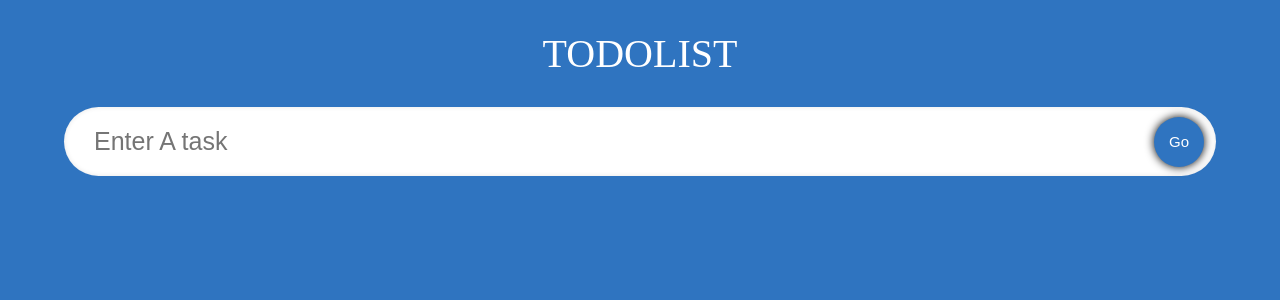
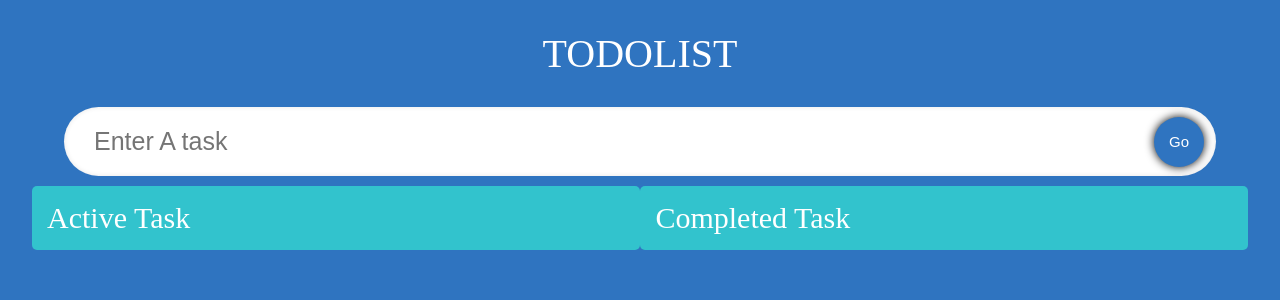
Before and after one commit to SaymanRabbi/todo_typescript, a React (Create React App) app: page / in a window 1280 px wide. Shown: the top 300 px of the page. Built offline with nearby package versions, Linux system fonts and the light colour scheme; a web font is replaced by a local one.

Commit message:
changes some style

```diff
--- a/src/Components/SingelTodo.css
+++ b/src/Components/SingelTodo.css
@@ -1,6 +1,5 @@
 .singel_todo_form {
   display: flex;
-  width: 29.5%;
   border-radius: 5px;
   padding: 20px;
   margin-top: 15px;
--- a/src/Components/Todolist.css
+++ b/src/Components/Todolist.css
@@ -1,6 +1,19 @@
 .todos {
   display: flex;
-  justify-content: space-evenly;
-  width: 90%;
-  flex-wrap: wrap;
+  width: 47.5%;
+  flex-direction: column;
+  padding: 15px;
+  border-radius: 5px;
+  background-color: rgb(50, 195, 205);
 }
+.Container {
+  display: flex;
+  width: 95%;
+  margin-top: 10px;
+  justify-content: space-between;
+  align-items: flex-start;
+}
+.todos_heading {
+  font-size: 30px;
+  color: white;
+}
--- a/src/Components/Todolist.tsx
+++ b/src/Components/Todolist.tsx
@@ -7,7 +7,10 @@ interface Props {
 }
 const Todolist: React.FC<Props> = ({ todos, setTodos }: Props) => {
   return (
-    <div className="todos">
+    <div className="Container">
+      <div className="todos todosactive_task">
+        <span className="todos_heading">Active Task</span>
+
         {todos.map((todo) => (
           <SingelTodo
             todo={todo}
@@ -17,6 +20,19 @@ const Todolist: React.FC<Props> = ({ todos, setTodos }: Props) => {
           />
         ))}
       </div>
+      <div className="todos complete_task">
+        <span className="todos_heading">Completed Task</span>
+
+        {todos.map((todo) => (
+          <SingelTodo
+            todo={todo}
+            key={todo.id}
+            todos={todos}
+            setTodos={setTodos}
+          />
+        ))}
+      </div>
+    </div>
   );
 };
 
```
Lines whose indentation alone changed are shown as unchanged.
